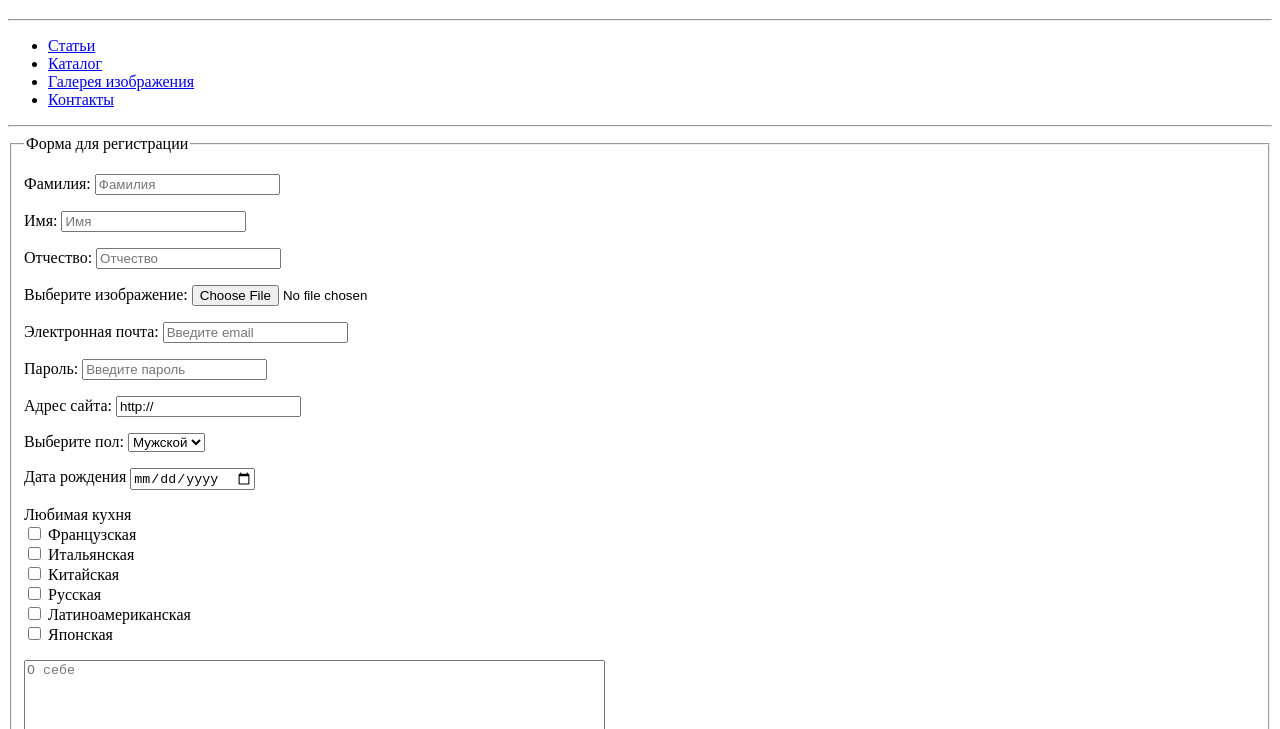
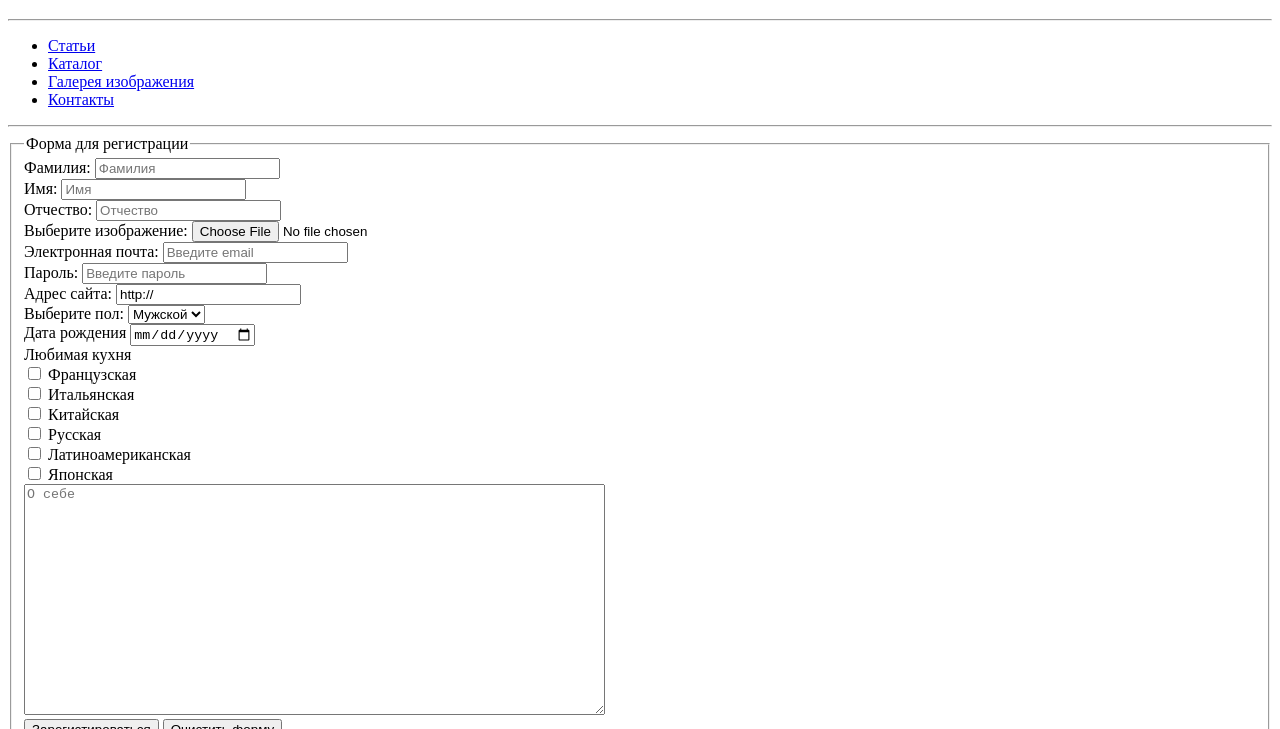
Before and after one commit to Ursarkar/HTML-DZ-4, a plain HTML site: page registration.html in a window 1280 px wide. Shown: the part 71-800 px from the top of the page. Drawn offline with Linux system fonts and the light colour scheme.

Commit message:
исправления страниц статьи, регистрация, контакты

```diff
--- a/registration.html
+++ b/registration.html
@@ -19,46 +19,46 @@
 <form action="" target="_self" method="GET">
     <fieldset>
         <legend>Форма для регистрации</legend>
-        <p>
+        <div>
         <label for="secname">Фамилия:</label>
         <input type="text" name="secname" placeholder="Фамилия" required>
-        </p>
-        <p>
+        </div>
+        <div>
         <label for="name">Имя:</label>
         <input type="text" name="name" placeholder="Имя" required>
-        </p>
-        <p>
+        </div>
+        <div>
             <label for="patronymic">Отчество:</label>
             <input type="text" name="patronymic" placeholder="Отчество" required>
-        </p>
-        <p>
+        </div>
+        <div>
             <label for="file">Выберите изображение:</label>
             <input type="file" name="file" required>
-        </p>
-       <p>
+        </div>
+       <div>
             <label for="email">Электронная почта:</label>
             <input type="email" name="email" placeholder="Введите email" required>
-       </p>
-       <p>
+       </div>
+       <div>
            <label for="password">Пароль:</label>
            <input type="password" name="password" placeholder="Введите пароль" required>
-       </p>
-       <p>
+       </div>
+       <div>
             <label for="site">Адрес сайта:</label>
             <input type="url" name="site" value="http://">
-       </p>
-       <p>
+       </div>
+       <div>
             <label for="sex">Выберите пол:</label>
             <select name="sex">
                 <option value="мужской">Мужской</option>
                 <option value="женский">Женский</option>
             </select>
-       </p>
-       <p>
+       </div>
+       <div>
            <label for="date">Дата рождения</label>
            <input type="date" name="date" required>
-       </p>
-       <p>
+       </div>
+       <div>
            <label for="kitchen">Любимая кухня</label><br>
            <input type="checkbox" name="fr"> Французская <br>
            <input type="checkbox" name"it"> Итальянская <br>
@@ -66,10 +66,10 @@
            <input type="checkbox" name="rus"> Русская <br>
            <input type="checkbox" name="lam"> Латиноамериканская <br>
            <input type="checkbox" name="jp"> Японская <br>
-       </p>
-       <p>
+       </div>
+       <div>
            <textarea name="about"  cols="70" rows="15" placeholder="О себе"></textarea>
-       </p>
+       </div>
        <button type="submit">Зарегистироваться</button>
        <button type="reset">Очистить форму</button>
     </fieldset>
```
Also changed, not shown: contacts.html (+8 -7 lines), content/st1.html (+9 -9 lines), content/st2.html (+17 -13 lines).
